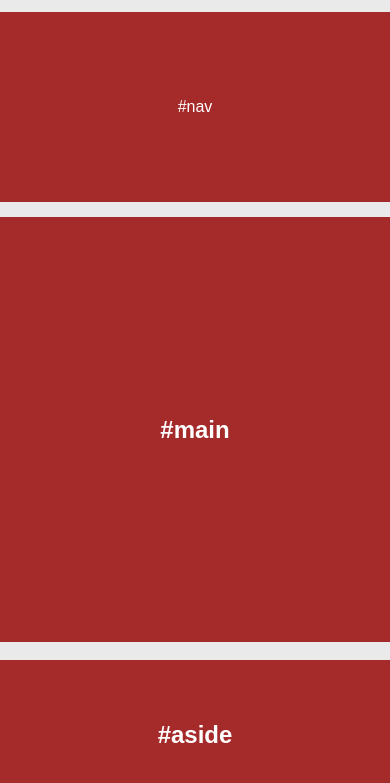
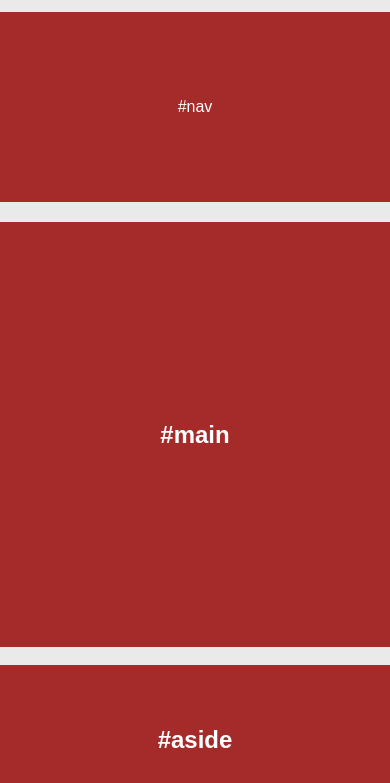
Before and after one commit to Roman2011212/HW-34, a plain HTML site: page Desktop/hw-34/index.html in a window 390 px wide. Shown: the part 61-844 px from the top of the page. Drawn offline with Linux system fonts and the light colour scheme.

Commit message:
виправив помилки

```diff
--- a/Desktop/hw-34/style.css
+++ b/Desktop/hw-34/style.css
@@ -1,17 +1,24 @@
+html,
+body {
+  min-width: 320px;
+}
 body {
   font-family: Arial, sans-serif;
   background-color: #eaeaea;
+  min-width: 320px;
+}
+
+.container {
   display: flex;
+  flex-direction: column;
+  align-items: center;
   justify-content: center;
-  align-items: center;
-}
-.container {
-  width: 996px;
-  margin-left: 250px;
-  margin-right: 250px;
+  gap: 5px;
+  max-width: 1170px;
+  min-width: 320px;
+  margin: 0 auto;
   padding-left: 15px;
   padding-right: 15px;
-  margin: auto;
 }
 header {
   display: flex;
@@ -142,8 +149,8 @@ main {
 }
 @media (max-width: 480px) {
   .container {
-    width: 450px;
-
+    max-width: 1024px;
+    min-width: 320px;
     padding-left: 15px;
     padding-right: 15px;
     margin: auto;
@@ -169,7 +176,7 @@ main {
     width: 50px;
     height: 50px;
     background-color: brown;
-    background-image: url(menu_24dp_FFFF.svg);
+    background-image: url(menu.svg);
     border: none;
     background-size: 50px;
     background-repeat: no-repeat;
```
Also changed, not shown: Desktop/hw-34/menu.svg (renamed from Desktop/hw-34/menu_24dp_FFFF.svg).
